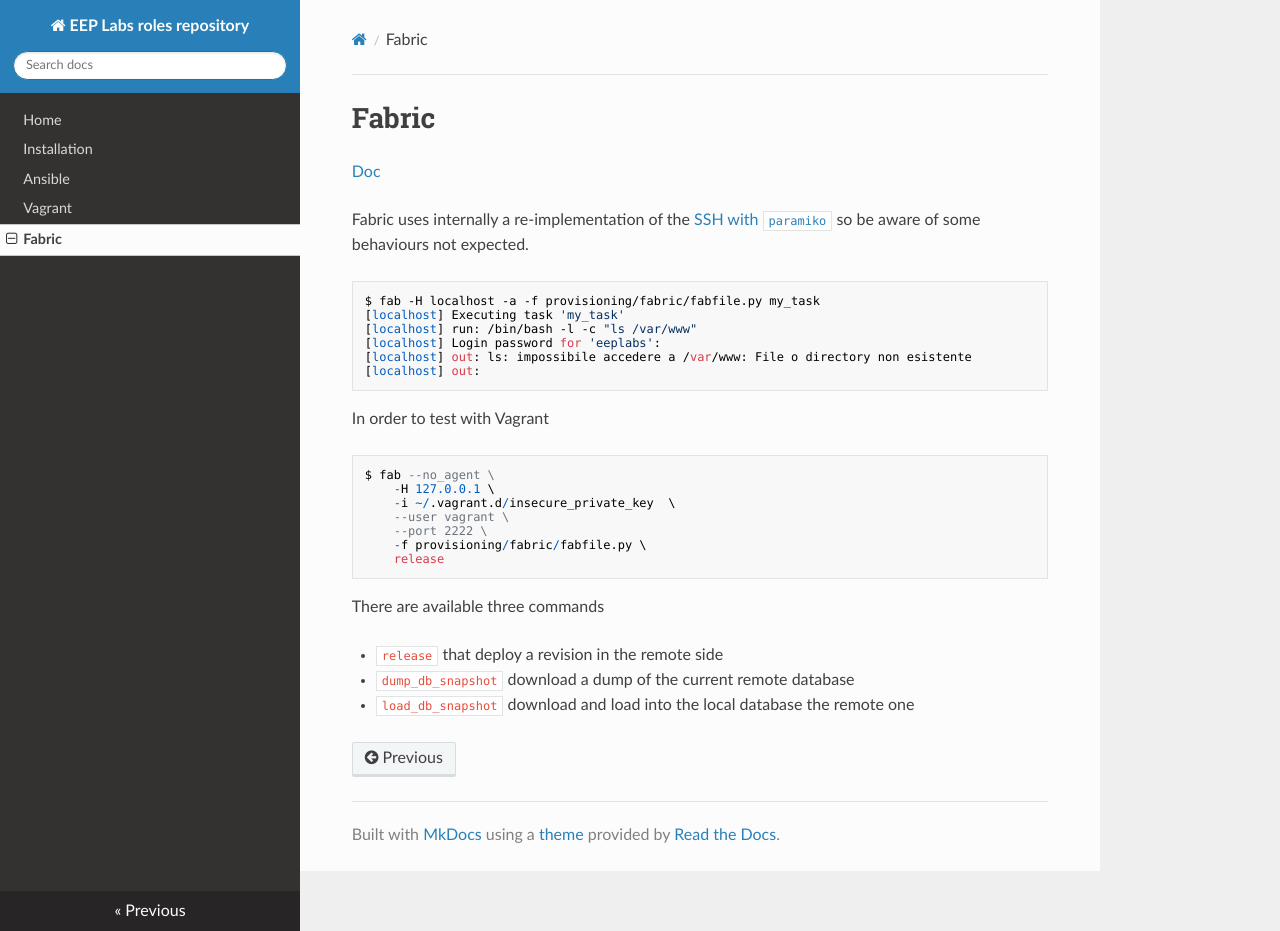
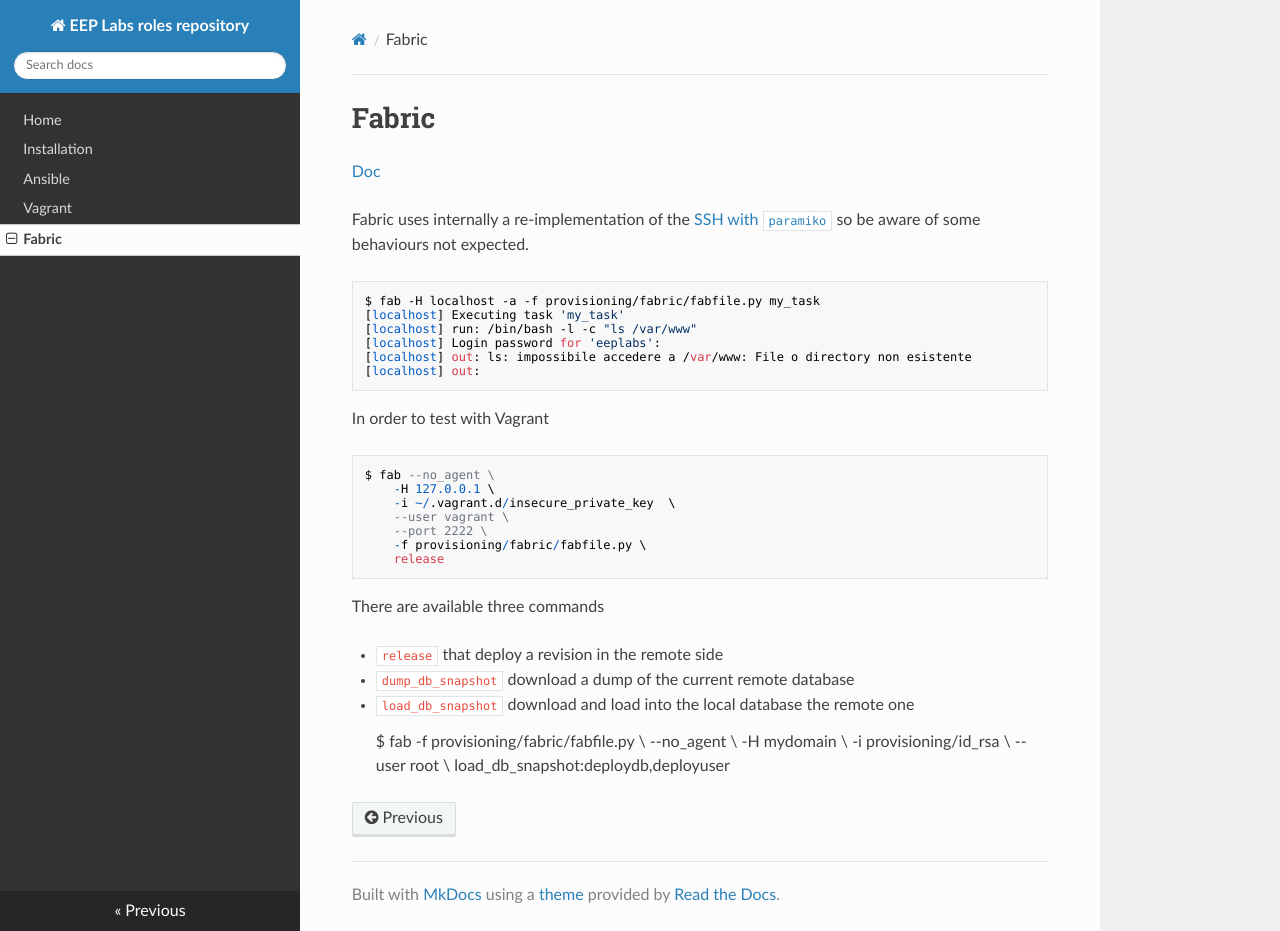
Before and after one commit to EEP-Labs/ansible-roles-repository, an MkDocs documentation site: the page built from docs/fabric.md, in a window 1280 px wide and 931 px high. Built offline with MkDocs 1.6.1, drawn with Linux system fonts in a browser that asks for light colours; nearby versions of some CDN libraries; old or Windows-style settings are respelled for this version of MkDocs.

Commit message:
Fix hardcoded name.

```diff
--- a/docs/fabric.md
+++ b/docs/fabric.md
@@ -28,3 +28,10 @@ There are available three commands
  - ``release`` that deploy a revision in the remote side
  - ``dump_db_snapshot`` download a dump of the current remote database
  - ``load_db_snapshot`` download and load into the local database the remote one
+
+    $ fab -f provisioning/fabric/fabfile.py \
+        --no_agent \
+        -H mydomain \
+        -i provisioning/id_rsa \
+        --user root \
+        load_db_snapshot:deploydb,deployuser
```
Also changed, not shown: 1 other file.
